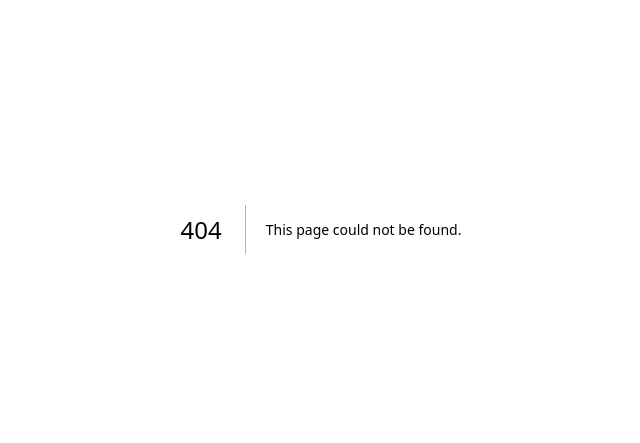
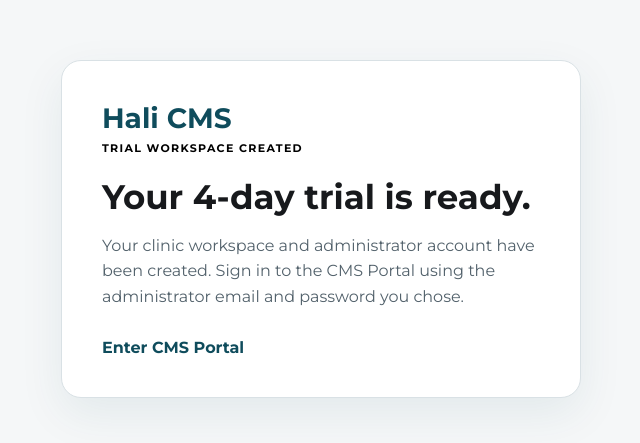
Before and after one commit to violetkimani77-ux/clinic-management-system, a Next.js app: page /trial/success in a window 1280 px wide. Before the commit this address had no page. Shown: the part 171-614 px from the top of the page, without its empty margins (319-959 px from the left). Built offline with nearby package versions, Linux system fonts and the light colour scheme.

Commit message:
feat: add trial signup success page

```diff
--- /dev/null
+++ b/app/trial/success/page.tsx
@@ -0,0 +1,26 @@
+import Link from "next/link";
+import styles from "../page.module.css";
+
+type SuccessPageProps = {
+  searchParams: Promise<{ email?: string }>;
+};
+
+export default async function TrialSuccessPage({ searchParams }: SuccessPageProps) {
+  const params = await searchParams;
+  const email = params.email;
+
+  return (
+    <main className={styles.page}>
+      <section className={styles.card}>
+        <Link href="/" className={styles.brand}>Hali CMS</Link>
+        <p className={styles.eyebrow}>Trial workspace created</p>
+        <h1>Your 4-day trial is ready.</h1>
+        <p className={styles.intro}>
+          Your clinic workspace and administrator account have been created. Sign in to the CMS Portal using the administrator email and password you chose.
+        </p>
+        {email ? <p className={styles.note}>Administrator email: {email}</p> : null}
+        <Link href="/login" className={styles.login}>Enter CMS Portal</Link>
+      </section>
+    </main>
+  );
+}
```
